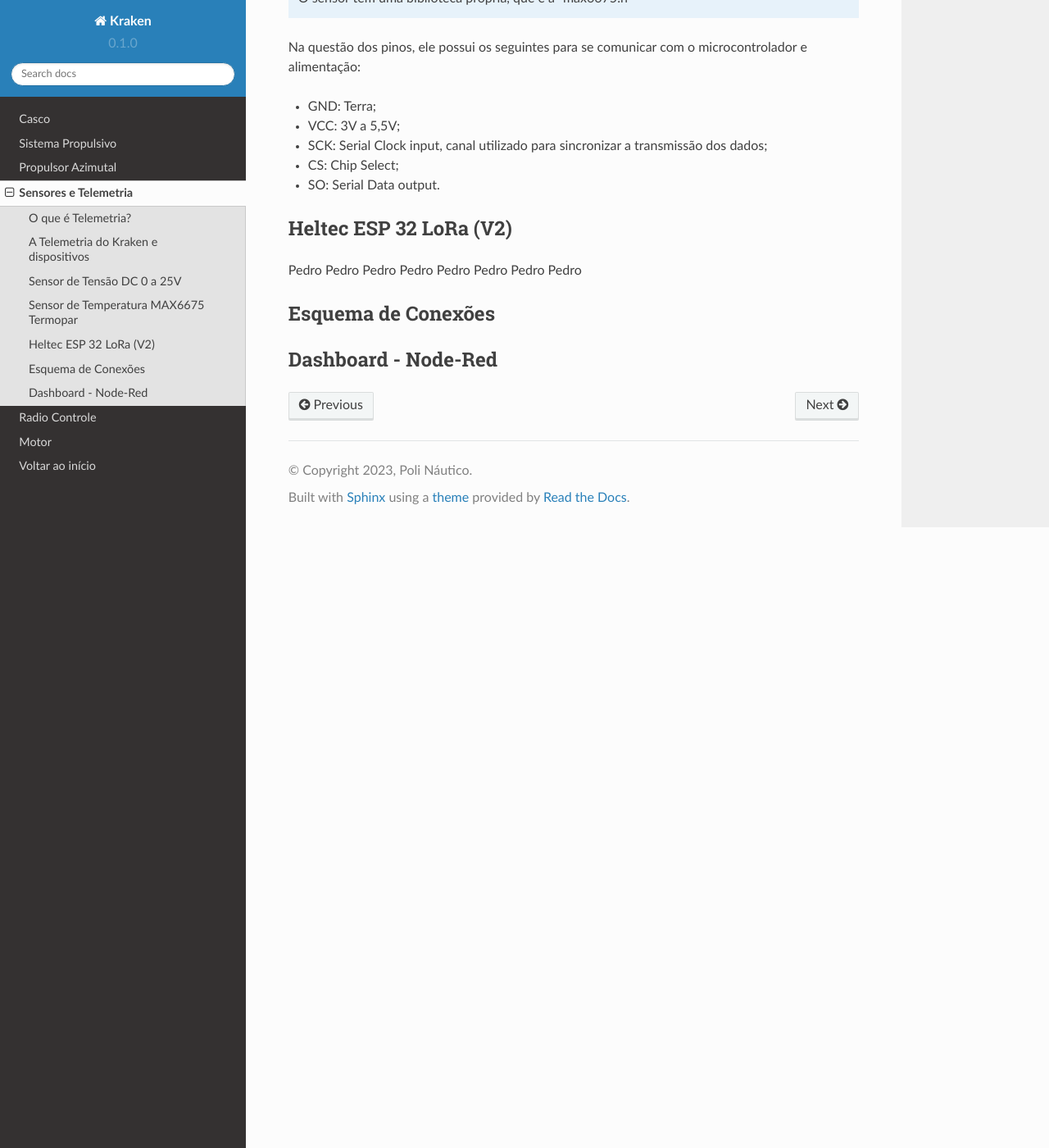
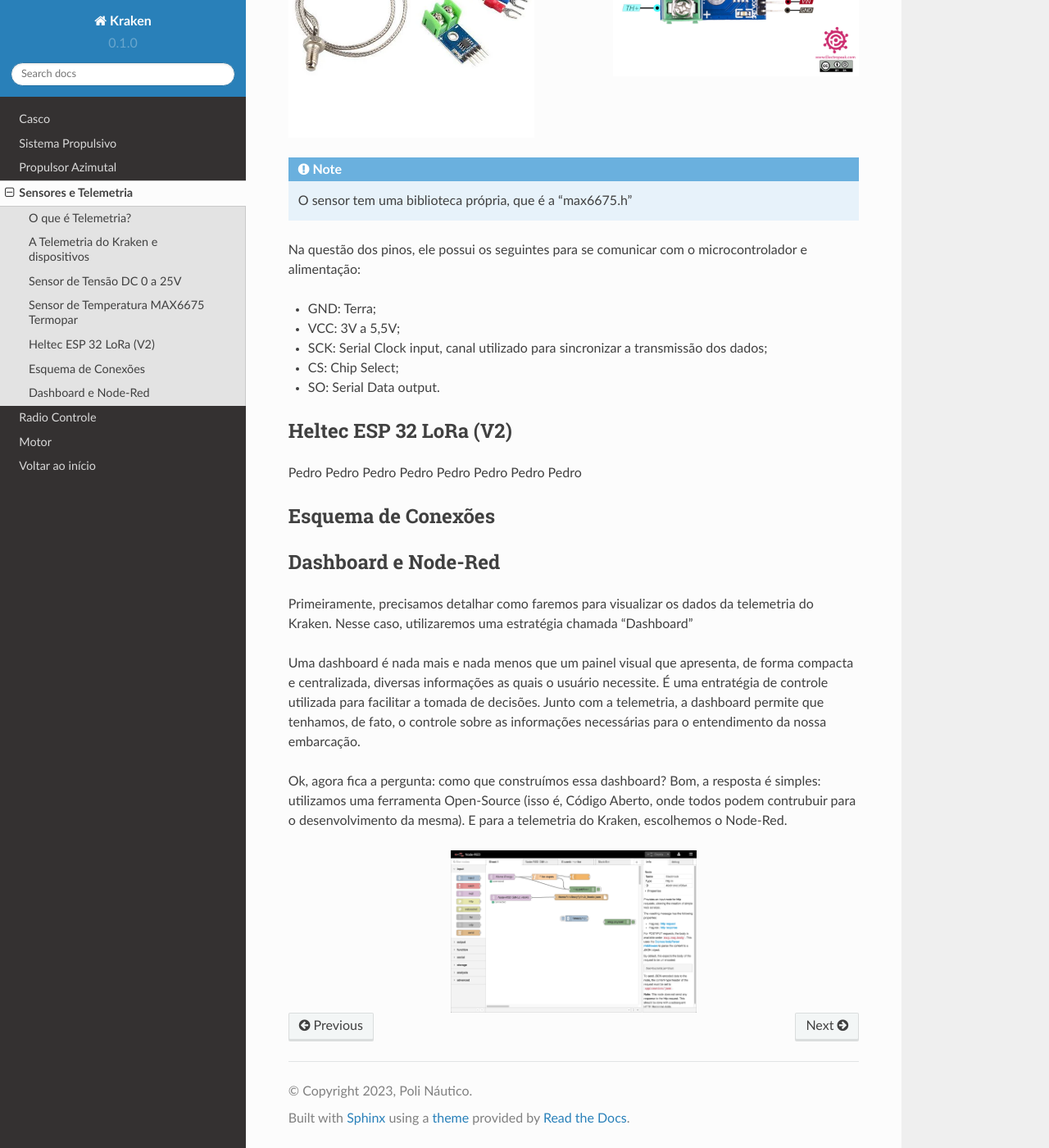
Before and after one commit to polinautico/RTD-Kraken, a Sphinx documentation site: the page built from docs/source/sensores.rst, in a window 1280 px wide and 1400 px high, scrolled down 2263 px. Shown: the whole window at 82% size. Built offline with Sphinx 7.4.7 and the Read the Docs theme 2.0.0, drawn with Linux system fonts in a browser that asks for light colours.

Commit message:
Update sensores.rst

```diff
--- a/docs/source/sensores.rst
+++ b/docs/source/sensores.rst
@@ -10,7 +10,6 @@
 
 .. image:: imagens/telemex.png
   :align: center
-  :width: 300
 
 No caso do nosso rebocador, utilizaremos a telemetria para monitorar o que está havendo com a parte elétrica, afim de entender o desempenho da embarcação.
 
@@ -65,5 +64,15 @@
 Esquema de Conexões
 -----
 
-Dashboard - Node-Red
+Dashboard e Node-Red
 -----
+Primeiramente, precisamos detalhar como faremos para visualizar os dados da telemetria do Kraken. Nesse caso, utilizaremos uma estratégia chamada "Dashboard"
+
+Uma dashboard é nada mais e nada menos que um painel visual que apresenta, de forma compacta e centralizada, diversas informações as quais o usuário necessite. É uma entratégia de controle utilizada para facilitar a tomada de decisões. Junto com a telemetria, a dashboard permite que tenhamos, de fato, o controle sobre as informações necessárias para o entendimento da nossa embarcação.
+
+Ok, agora fica a pergunta: como que construímos essa dashboard?
+Bom, a resposta é simples: utilizamos uma ferramenta Open-Source (isso é, Código Aberto, onde todos podem contrubuir para o desenvolvimento da mesma). E para a telemetria do Kraken, escolhemos o Node-Red.
+
+.. image:: imagens/noderedex.png
+  :align: center
+  :width: 300
```
